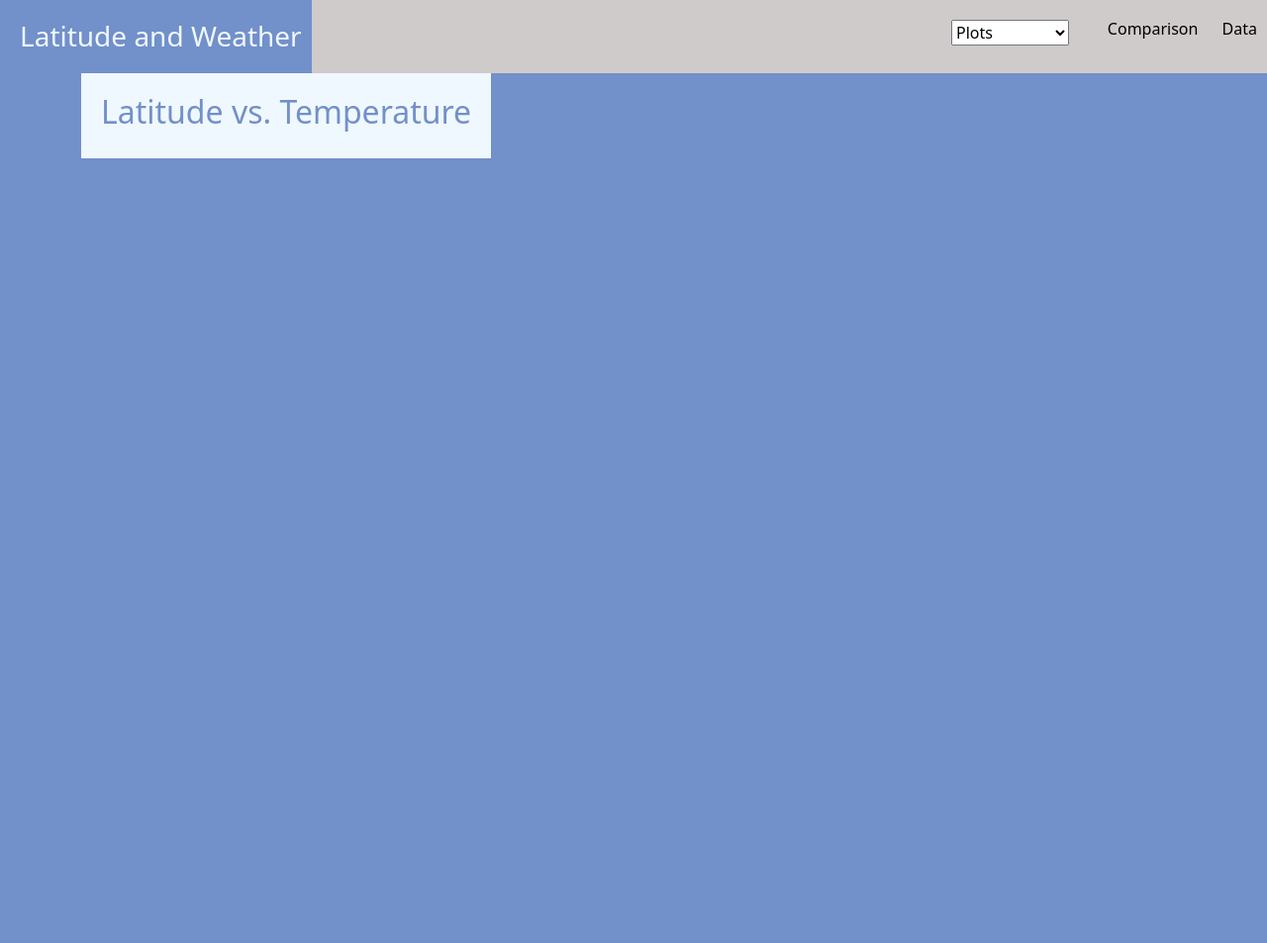
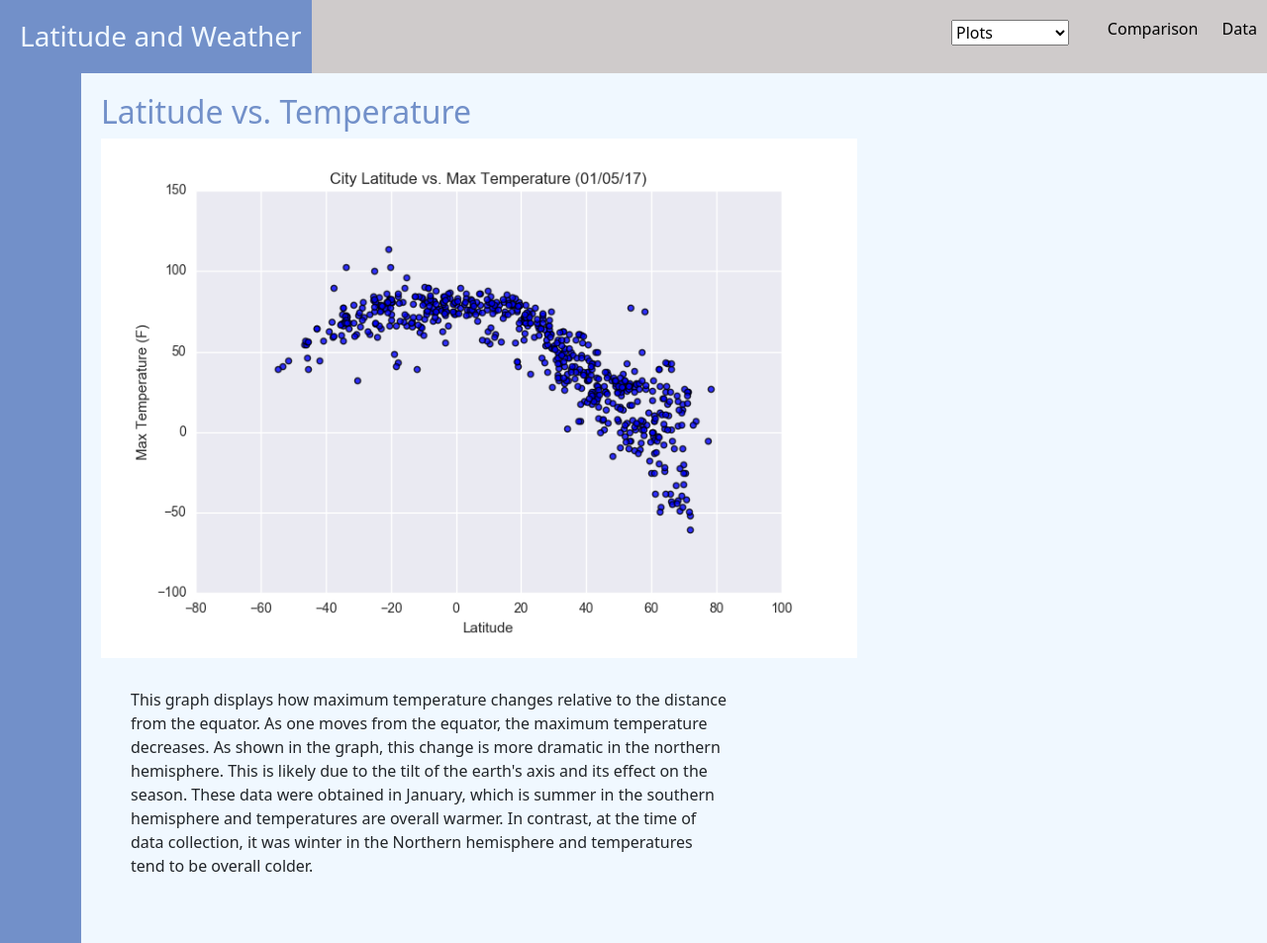
Before and after one commit to cekiorpes/Web-Design-Challenge, a plain HTML site: page temperature.html in a window 1280 px wide. Shown: the whole page at 99% size. Before the commit the page ends 800 px from the top, so only its background shows below. Drawn offline with nearby package versions, Linux system fonts and the light colour scheme.

Commit message:
Visualizations

```diff
--- a/style.css
+++ b/style.css
@@ -73,6 +73,11 @@ p{
   top: 40px;
 }
 
+.responsive{
+  max-width: 100%;
+  height: auto;
+}
+
 @media screen and (max-width: 600px) {
   .wrap {
     width: 90%;
--- a/temperature.html
+++ b/temperature.html
@@ -1,9 +1,9 @@
 <!DOCTYPE html>
 <html lang="en">
   <head>
-    <meta charset="UTF-8">
-    <meta http-equiv="X-UA-Compatible" content="IE=edge">
-    <meta name="viewport" content="width=device-width, initial-scale=1.0">
+    <meta charset="UTF-8" />
+    <meta http-equiv="X-UA-Compatible" content="IE=edge" />
+    <meta name="viewport" content="width=device-width, initial-scale=1.0" />
     <title>Latitude and Temperature</title>
     <link
       href="https://cdn.jsdelivr.net/npm/bootstrap@5.1.3/dist/css/bootstrap.min.css"
@@ -43,5 +43,32 @@
       <div class="wrap">
         <div class="content" , id="box">
           <h2>Latitude vs. Temperature</h2>
+          <div class="row">
+            <div class = "col-md-8 col-sm-6">
+              <img
+                src="Resources/assets/images/Fig1.png"
+                alt="Max Temperature"
+                class = "responsive"
+              />
+            </div>
+          </div>
+          <div class="row">
+            <div class="col-md-7 col-sm">
+              <p>
+                This graph displays how maximum temperature changes relative to
+                the distance from the equator. As one moves from the equator,
+                the maximum temperature decreases. As shown in the graph, this
+                change is more dramatic in the northern hemisphere. This is
+                likely due to the tilt of the earth's axis and its effect on the
+                season. These data were obtained in January, which is summer in
+                the southern hemisphere and temperatures are overall warmer. In
+                contrast, at the time of data collection, it was winter in the
+                Northern hemisphere and temperatures tend to be overall colder.
+              </p>
+            </div>
+          </div>
+        </div>
+      </div>
+    </div>
   </body>
 </html>
```
Lines whose indentation alone changed are shown as unchanged.
